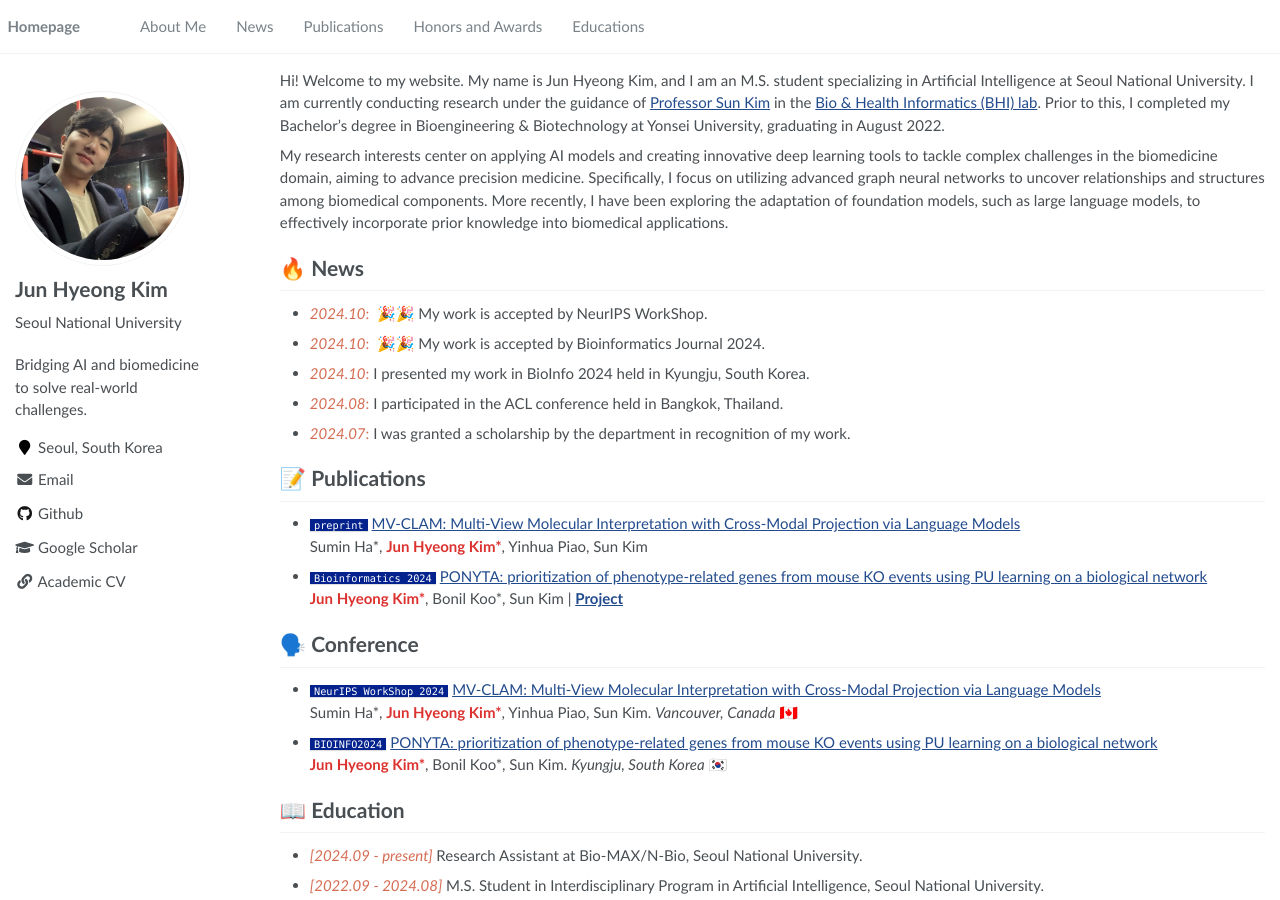
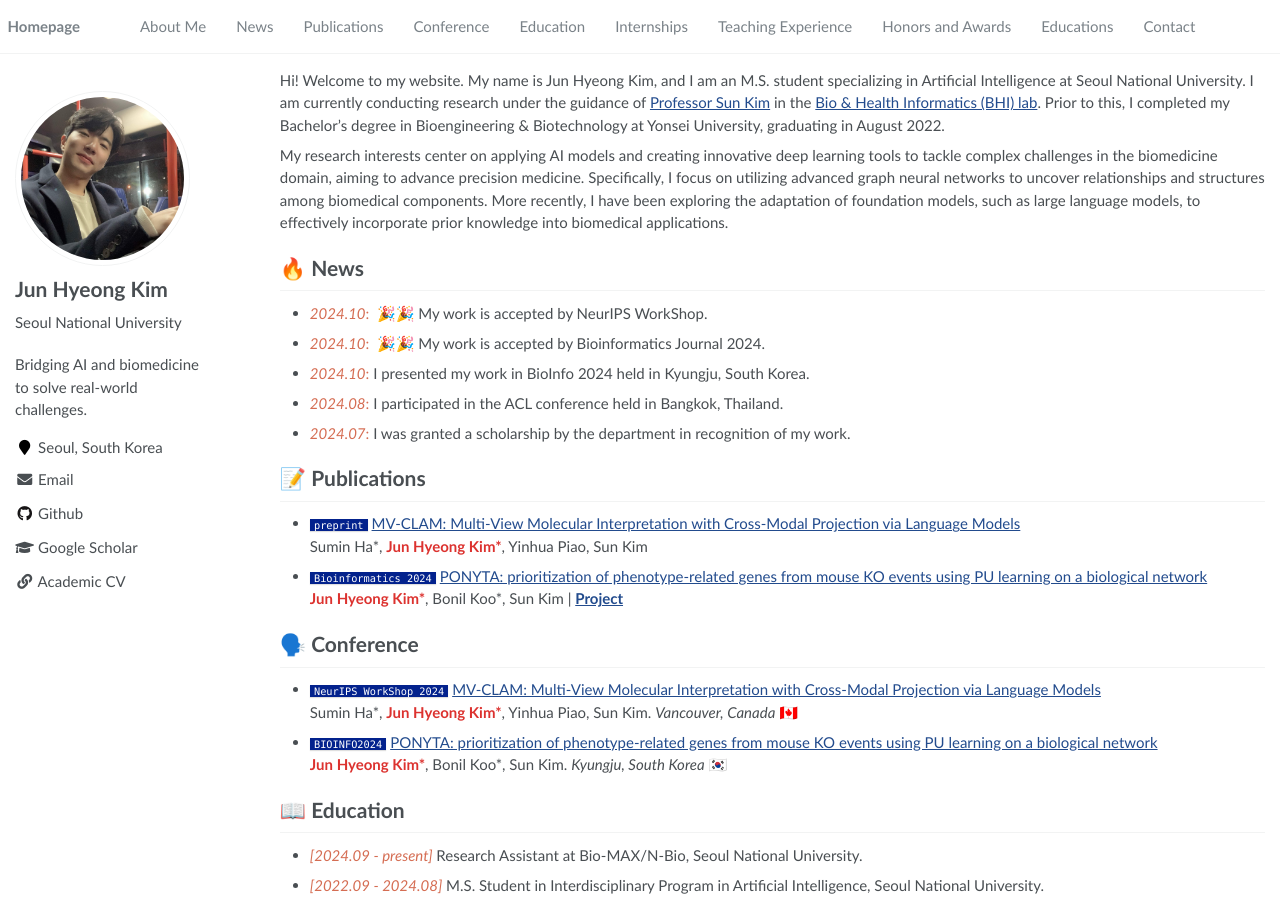
Before and after one commit to Jun-Hyeong-Kim/Jun-Hyeong-Kim.github.io, a Jekyll site: the page built from _pages/about.md, in a window 1280 px wide and 900 px high. Built offline with Jekyll 4.4.1, drawn with Linux system fonts in a browser that asks for light colours.

Commit message:
Update navigation.yml
Signed-off-by: kjh <112607676+Jun-Hyeong-Kim@users.noreply.github.com>

```diff
--- a/_data/navigation.yml
+++ b/_data/navigation.yml
@@ -9,12 +9,27 @@ main:
   - title: "Publications"
     url: "/#-publications"
 
+  - title: "Conference"
+    url: "/#-conference"
+
+  - title: "Education"
+    url: "/#-education"
+
+  - title: "Internships"
+    url: "/#-internships"
+
+  - title: "Teaching Experience"
+    url: "/#-teaching-experience"
+
   - title: "Honors and Awards"
     url: "/#-honors-and-awards"
 
   - title: "Educations"
     url: "/#-educations"
 
+  - title: "Contact"
+    url: "/#-contact"
+
   # - title: "Invited Talks"
   #   url: "/#-invited-talks"
 
```
